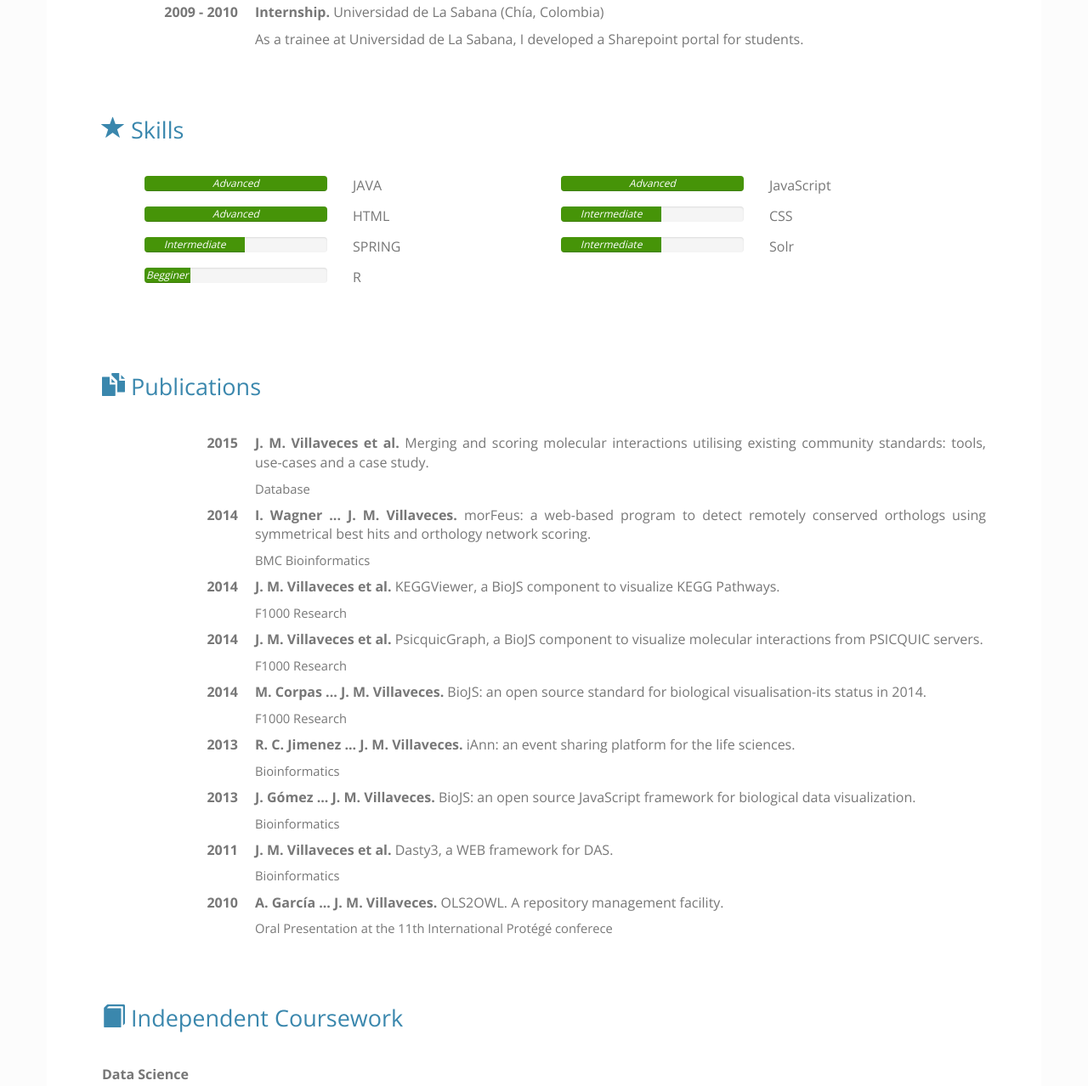
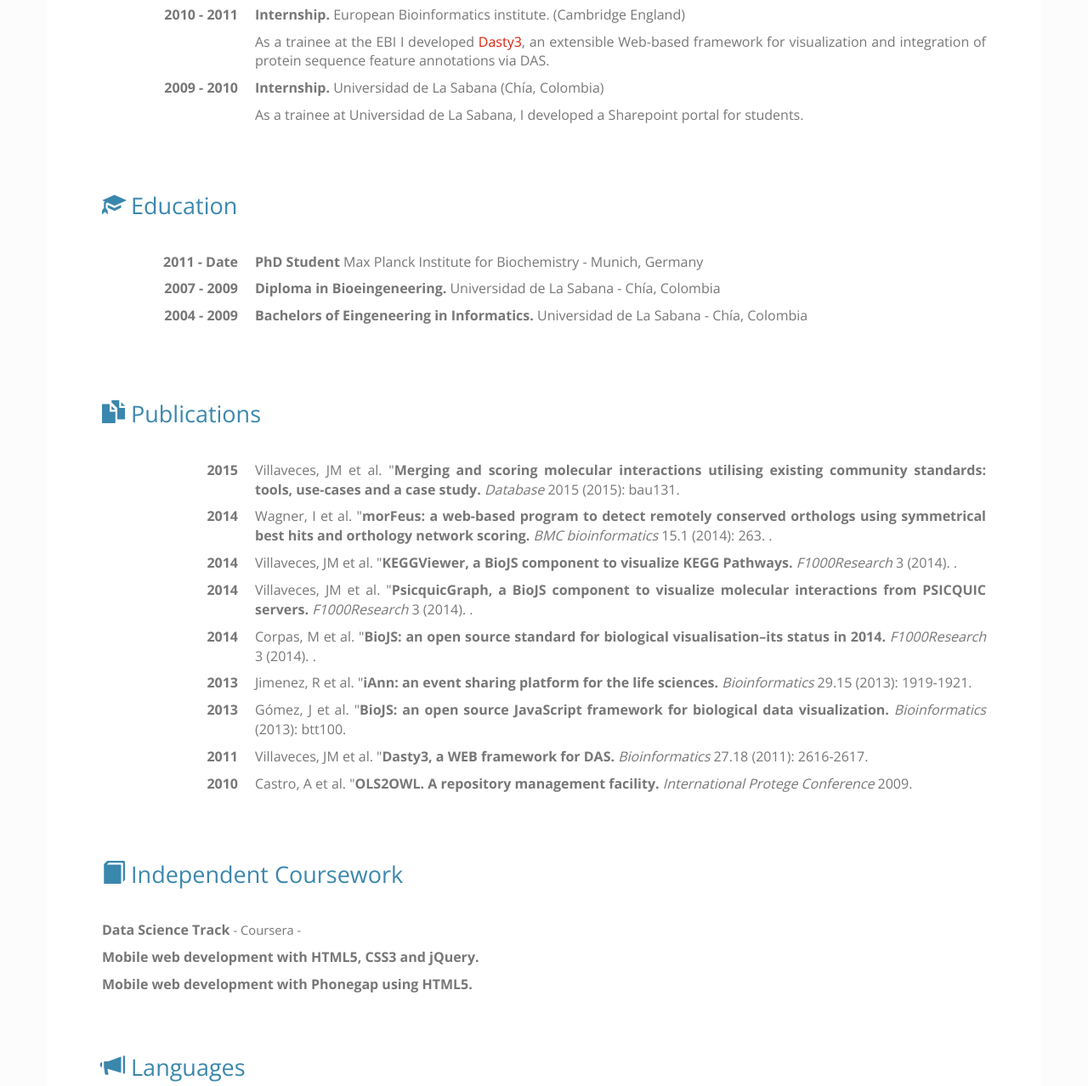
Before and after one commit to jmvillaveces/jmvillaveces.github.io, a website: page index.html in a window 1280 px wide. Shown: the part 962-2240 px from the top of the page at 85% size. Drawn offline with nearby package versions, Linux system fonts and the light colour scheme.

Commit message:
rearanged sections and remade the publications

```diff
--- a/index.html
+++ b/index.html
@@ -32,7 +32,7 @@
 
                     <div style="float:right; margin-top:-100px">
                         <address>
-                            <span class="glyphicon glyphicon-envelope">  <a href="mailto:jose.villaveces@gmail.com">jose.villaveces@gmail.com</a></span>
+                            <span class="glyphicon glyphicon-envelope">  <a href="mailto:jose.villaveces@gmail.com">jose.villaveces[at]gmail.com</a></span>
                             <br>
                             <br>
                             <div id="hiddata">
@@ -51,41 +51,6 @@
 
                 <p class="margin">I am a computer scientist with a passion for developing open-source and reusable applications.</p>
                 <p class="margin">Currently, I am working as a PhD student with a group of highly dedicated scientists at the Max Planck Institute for Biochemistry (Munich, Germany). I am contributing to the field of life science and bioinformatics by developing software and tools for data management, integration and visualization of complex biological datasets.</p>
-            </div>
-
-            <div class="section">
-                <h2 class="text-info"><span class="glyphicon glyphicon-education"></span> Education</h2>
-
-                <dl class="dl-horizontal">
-                    <dt>2007 - 2009</dt>
-                    <dd><p><strong>Diploma in Bioeingeneering.</strong> Universidad de La Sabana - Ch&iacute;a, Colombia</p></dd>
-                    <dt>2004 - 2009</dt>
-                    <dd><strong>Bachelors of Eingeneering in Informatics.</strong> Universidad de La Sabana - Ch&iacute;a, Colombia</dd>
-                </dl>
-            </div>
-
-            <div class="section">
-                <h2 class="text-info"><span class="glyphicon glyphicon-road"></span> Experience</h2>
-
-                <dl class="dl-horizontal">
-                    <dt>2011 - Date</dt>
-                    <dd>
-                        <p><strong>PhD Student.</strong> Max Planck Institute for Biochemistry (Munich, Germany).</p>
-                        <p>I am a PhD student at the Max Planck Institute for Biochemistry under the supervision of Dr. Habermann in the Computational Biology Group.</p>
-                        <p>My research topic covers data integration and assessment of protein-protein interactions. I'm also interested in building tools to ease the visualization and analysis of interactomes.</p>
-
-                    </dd>
-                    <dt>2010 - 2011</dt>
-                    <dd>
-                        <p><strong>Internship.</strong> European Bioinformatics institute. (Cambridge England)</p>
-                        <p>As a trainee at the EBI I developed <a target="_blank" href="http://www.ebi.ac.uk/dasty/index.html">Dasty3</a>, an extensible Web-based framework for visualization and integration of protein sequence feature annotations via DAS.</p>
-                    </dd>
-                    <dt>2009 - 2010</dt>
-                    <dd>
-                        <p><strong>Internship.</strong> Universidad de La Sabana (Ch&iacute;a, Colombia)</p>
-                        <p>As a trainee at Universidad de La Sabana, I developed a Sharepoint portal for students.</p>
-                    </dd>
-                </dl>
             </div>
 
             <div class="section">
@@ -169,6 +134,43 @@
                 </div>
             </div>
 
+            <div class="section">
+                <h2 class="text-info"><span class="glyphicon glyphicon-road"></span> Experience</h2>
+
+                <dl class="dl-horizontal">
+                    <dt>2011 - Date</dt>
+                    <dd>
+                        <p><strong>PhD Student.</strong> Max Planck Institute for Biochemistry (Munich, Germany).</p>
+                        <p>I am a PhD student at the Max Planck Institute for Biochemistry under the supervision of Dr. Habermann in the Computational Biology Group.</p>
+                        <p>My research topic covers data integration and assessment of protein-protein interactions. I'm also interested in building tools to ease the visualization and analysis of interactomes.</p>
+
+                    </dd>
+                    <dt>2010 - 2011</dt>
+                    <dd>
+                        <p><strong>Internship.</strong> European Bioinformatics institute. (Cambridge England)</p>
+                        <p>As a trainee at the EBI I developed <a target="_blank" href="http://www.ebi.ac.uk/dasty/index.html">Dasty3</a>, an extensible Web-based framework for visualization and integration of protein sequence feature annotations via DAS.</p>
+                    </dd>
+                    <dt>2009 - 2010</dt>
+                    <dd>
+                        <p><strong>Internship.</strong> Universidad de La Sabana (Ch&iacute;a, Colombia)</p>
+                        <p>As a trainee at Universidad de La Sabana, I developed a Sharepoint portal for students.</p>
+                    </dd>
+                </dl>
+            </div>
+
+            <div class="section">
+                <h2 class="text-info"><span class="glyphicon glyphicon-education"></span> Education</h2>
+
+                <dl class="dl-horizontal">
+                    <dt>2011 - Date</dt>
+                    <dd><p><strong>PhD Student</strong> Max Planck Institute for Biochemistry - Munich, Germany</p></dd>
+                    <dt>2007 - 2009</dt>
+                    <dd><p><strong>Diploma in Bioeingeneering.</strong> Universidad de La Sabana - Ch&iacute;a, Colombia</p></dd>
+                    <dt>2004 - 2009</dt>
+                    <dd><strong>Bachelors of Eingeneering in Informatics.</strong> Universidad de La Sabana - Ch&iacute;a, Colombia</dd>
+                </dl>
+            </div>
+
             </div>
 
             <div id="page2" class="container page">
@@ -176,67 +178,88 @@
                 <h2 class="text-info"><span class="glyphicon glyphicon-duplicate"></span> Publications</h2>
 
                 <dl class="dl-horizontal">
-
                     <dt>2015</dt>
                     <dd>
-                        <p><strong>J. M. Villaveces et al.</strong> Merging and scoring molecular interactions utilising existing community standards: tools, use-cases and a case study.</p>
-                        <p><small>Database</small></p>
+                        <p>
+                            Villaveces, JM et al. "<strong>Merging and scoring molecular interactions utilising existing community standards: tools, use-cases and a case study.</strong>
+                            <i>Database</i> 2015 (2015): bau131.
+                        </p>
                     </dd>
 
                     <dt>2014</dt>
                     <dd>
-                        <p><strong>I. Wagner ... J. M. Villaveces.</strong> morFeus: a web-based program to detect remotely conserved orthologs using symmetrical best hits and orthology network scoring.</p>
-                        <p><small>BMC Bioinformatics</small></p>
+                        <p>
+                            Wagner, I et al. "<strong>morFeus: a web-based program to detect remotely conserved orthologs using symmetrical best hits and orthology network scoring.</strong>
+                            <i>BMC bioinformatics</i> 15.1 (2014): 263.
+.
+                        </p>
                     </dd>
 
                     <dt>2014</dt>
                     <dd>
-                        <p><strong>J. M. Villaveces et al.</strong> KEGGViewer, a BioJS component to visualize KEGG Pathways.</p>
-                        <p><small>F1000 Research</small></p>
+                        <p>
+                            Villaveces, JM et al. "<strong>KEGGViewer, a BioJS component to visualize KEGG Pathways.</strong>
+                            <i>F1000Research</i> 3 (2014).
+.
+                        </p>
                     </dd>
 
                     <dt>2014</dt>
                     <dd>
-                        <p><strong>J. M. Villaveces et al.</strong> PsicquicGraph, a BioJS component to visualize molecular interactions from PSICQUIC servers.</p>
-                        <p><small>F1000 Research</small></p>
+                        <p>
+                            Villaveces, JM et al. "<strong>PsicquicGraph, a BioJS component to visualize molecular interactions from PSICQUIC servers.</strong>
+                            <i>F1000Research</i> 3 (2014).
+.
+                        </p>
                     </dd>
 
                     <dt>2014</dt>
                     <dd>
-                        <p><strong>M. Corpas ... J. M. Villaveces.</strong> BioJS: an open source standard for biological visualisation-its status in 2014.</p>
-                        <p><small>F1000 Research</small></p>
+                        <p>
+                            Corpas, M et al. "<strong>BioJS: an open source standard for biological visualisation–its status in 2014.</strong>
+                            <i>F1000Research</i> 3 (2014).
+.
+                        </p>
                     </dd>
 
                     <dt>2013</dt>
                     <dd>
-                        <p><strong>R. C. Jimenez ... J. M. Villaveces.</strong> iAnn: an event sharing platform for the life sciences.</p>
-                        <p><small>Bioinformatics</small></p>
+                        <p>
+                            Jimenez, R et al. "<strong>iAnn: an event sharing platform for the life sciences.</strong>
+                            <i>Bioinformatics</i> 29.15 (2013): 1919-1921.
+                        </p>
                     </dd>
 
                     <dt>2013</dt>
                     <dd>
-                        <p><strong>J. G&oacute;mez ... J. M. Villaveces.</strong> BioJS: an open source JavaScript framework for biological data visualization.</p>
-                        <p><small>Bioinformatics</small></p>
+                        <p>
+                            G&oacute;mez, J et al. "<strong>BioJS: an open source JavaScript framework for biological data visualization.</strong>
+                            <i>Bioinformatics</i> (2013): btt100.
+                        </p>
                     </dd>
 
                     <dt>2011</dt>
                     <dd>
-                        <p><strong>J. M. Villaveces et al.</strong> Dasty3, a WEB framework for DAS.</p>
-                        <p><small>Bioinformatics</small></p>
+                        <p>
+                            Villaveces, JM et al. "<strong>Dasty3, a WEB framework for DAS.</strong>
+                            <i>Bioinformatics</i> 27.18 (2011): 2616-2617.
+                        </p>
                     </dd>
 
                     <dt>2010</dt>
                     <dd>
-                        <p><strong>A. Garc&iacute;a ... J. M. Villaveces.</strong> OLS2OWL. A repository management facility.</p>
-                        <p><small>Oral Presentation at the 11th International Prot&eacute;g&eacute; conferece</small></p>
+                        <p>
+                            Castro, A et al. "<strong>OLS2OWL. A repository management facility.</strong>
+                            <i>International Protege Conference</i> 2009.
+                        </p>
                     </dd>
+                </dl>
 
-                </dl>
             </div>
 
             <div class="section">
                 <h2 class="text-info"><span class="glyphicon glyphicon-book"></span> Independent Coursework</h2>
-                <p><strong>Data Science</strong></p>
+                <p><strong>Data Science Track</strong> <small>- Coursera -</small></p>
                 <p><strong>Mobile web development with HTML5, CSS3 and jQuery.</strong></p>
                 <p><strong>Mobile web development with Phonegap using HTML5.</strong></p>
 
```
